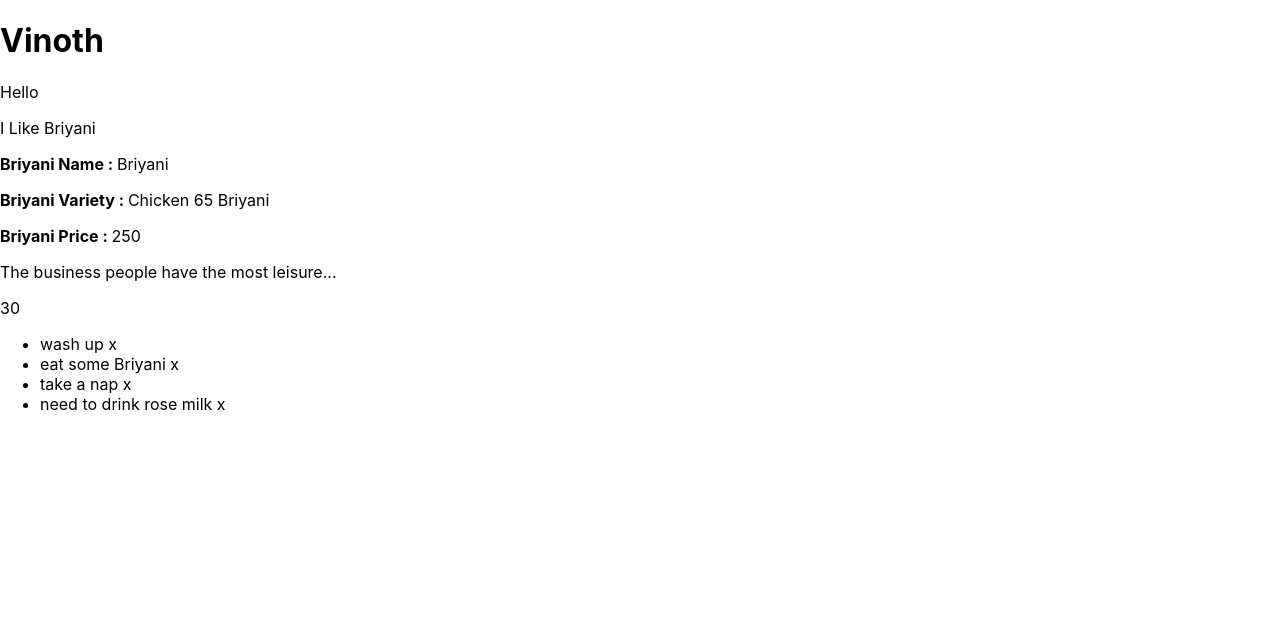
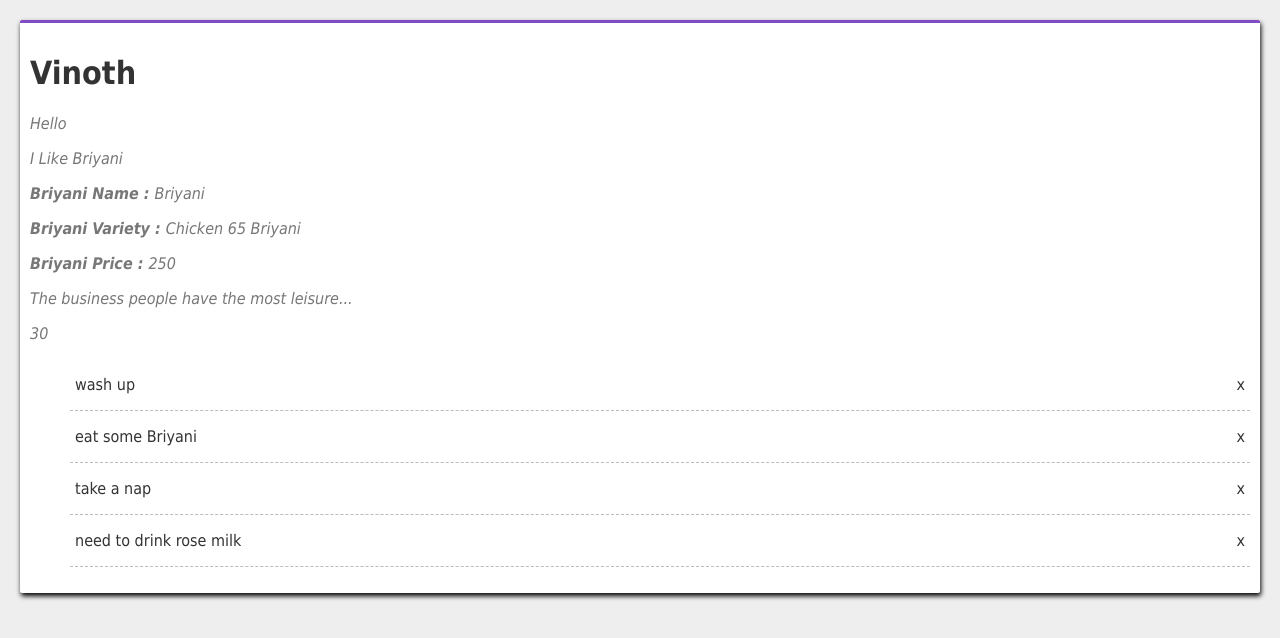
Before and after one commit to vinothsmart/react-redux-complete, a React (Create React App) app in the folder todolist/: page / in a window 1280 px wide. Shown: the top 638 px of the page. Built offline with nearby package versions, Linux system fonts and the light colour scheme.

Commit message:
styles added

```diff
--- a/todolist/src/App.js
+++ b/todolist/src/App.js
@@ -66,7 +66,7 @@ function App() {
     //   </header>
     // </div>
 
-    <div>
+    <div id="todo-wrapper">
       <TodoComponent message="I Like Briyani" briyani={myBriyani} />
       <div>
         <p onClick={handleClick}>
--- a/todolist/src/Component/TodoItem.js
+++ b/todolist/src/Component/TodoItem.js
@@ -1,3 +1,5 @@
+import "../css/todoitem.css";
+
 function TodoIteam(props) {
   // custom functions
   const handleDelete = () => {
@@ -5,6 +7,8 @@ function TodoIteam(props) {
   };
 
   return (
+    <div id="todo-list">
+      <ul>
         <li>
           <div className="todo-item">
             <span className="item-name">{props.item} </span>
@@ -13,6 +17,8 @@ function TodoIteam(props) {
             </span>
           </div>
         </li>
+      </ul>
+    </div>
   );
 }
 
--- a/todolist/src/css/index.css
+++ b/todolist/src/css/index.css
@@ -1,5 +1,26 @@
-body {
+body{
   background: #eee;
   margin: 20px;
   font-family: tahoma;
 }
+
+#todo-wrapper{
+  width: 80;
+  margin: 0 auto;
+  background: #fff;
+  border-top:3px solid #7f4cc1;
+  padding: 10px;
+  border-radius: 2px;
+  box-shadow: 1px 3px 5px rgba(0,0,0,2);
+  color: #333;
+}
+
+#todo-wrapper p{
+  color: #777;
+  font-style: italic;
+}
+
+#todo-list ul{
+  list-style-type: none;
+  padding: 0;
+}
--- /dev/null
+++ b/todolist/src/css/todoitem.css
@@ -0,0 +1,23 @@
+.todo-item{
+    padding: 16px 5px;
+    border-bottom: 1px dashed #bbb;
+    display: flex;
+}
+
+.todo-item:hover{
+    background: #eee;
+}
+
+.item-name{
+    flex-basis: 0;
+    flex-grow: 9;
+}
+
+.item-remove{
+    flex-basis: 0;
+    flex-grow: 1;
+    text-align: right;
+    color: #7f4cc1;
+    font-weight: bold;
+    cursor: pointer;
+}
```
Also changed, not shown: todolist/src/index.js (+7 -6 lines). Lines whose indentation alone changed are shown as unchanged.
